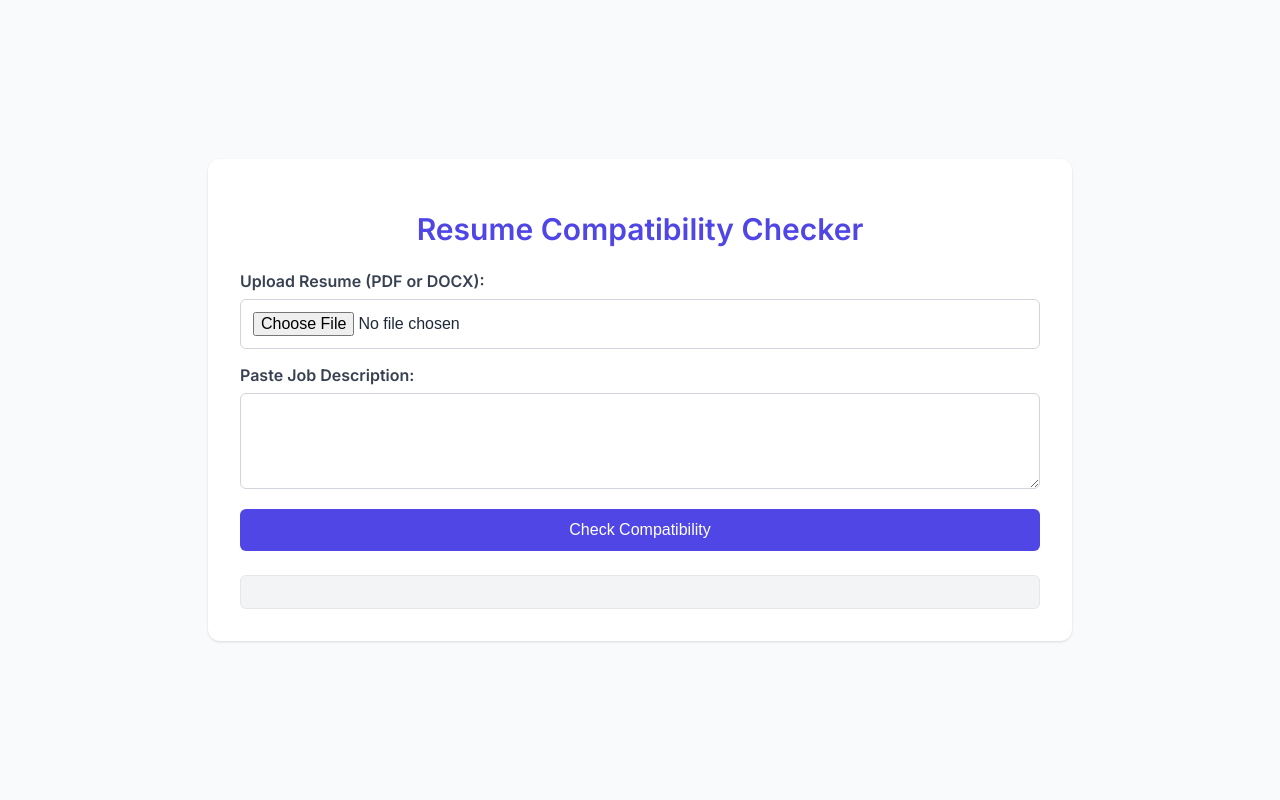
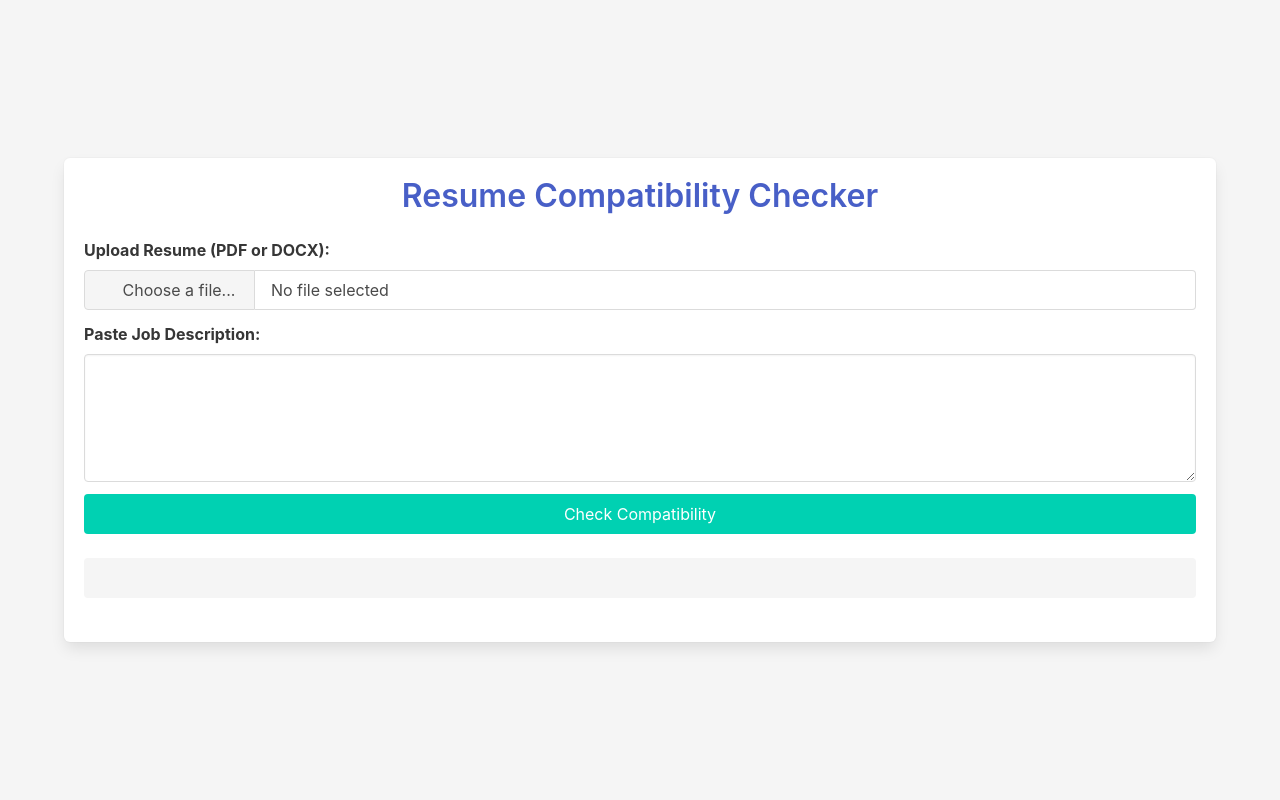
Before and after one commit to bradandersonr/ats-checker, a Flask app: page / in a window 1280 px wide. Run offline with Flask 3, Linux system fonts and the light colour scheme; some libraries are stand-ins or nearby versions.

Commit message:
refactor and restructure

```diff
--- /dev/null
+++ b/app/static/css/styles.css
@@ -0,0 +1,37 @@
+body {
+	min-height: 100vh;
+	display: flex;
+	align-items: center;
+	justify-content: center;
+	background-color: #f5f5f5;
+}
+
+.container {
+	max-width: 800px;
+	width: 100%;
+	margin: 2rem auto;
+}
+
+.title {
+	color: #485fc7;
+}
+
+#results {
+	margin-top: 1.5rem;
+}
+
+.spinner {
+	display: inline-block;
+	width: 1rem;
+	height: 1rem;
+	border: 2px solid #fff;
+	border-radius: 50%;
+	border-top-color: transparent;
+	animation: spin 1s linear infinite;
+}
+
+@keyframes spin {
+	to {
+		transform: rotate(360deg);
+	}
+}
--- /dev/null
+++ b/app/static/js/main.js
@@ -0,0 +1,65 @@
+document.addEventListener("DOMContentLoaded", function () {
+	const form = document.getElementById("resume-form");
+	const loadingIndicator = document.getElementById("loading");
+	const errorDiv = document.getElementById("error");
+	const resultsDiv = document.getElementById("results");
+	const fileInput = document.querySelector(".file-input");
+	const fileLabel = document.querySelector(".file-name");
+
+	// Update file name when file is selected
+	fileInput.addEventListener("change", function () {
+		if (fileInput.files.length > 0) {
+			fileLabel.textContent = fileInput.files[0].name;
+		} else {
+			fileLabel.textContent = "No file selected";
+		}
+	});
+
+	form.addEventListener("htmx:beforeRequest", function (evt) {
+		loadingIndicator.style.display = "inline-block";
+		errorDiv.style.display = "none";
+		resultsDiv.innerHTML = "Analysing your compatibility...";
+	});
+
+	form.addEventListener("htmx:afterRequest", function (evt) {
+		loadingIndicator.style.display = "none";
+		if (evt.detail.failed) {
+			errorDiv.textContent = "An error occurred. Please try again.";
+			errorDiv.style.display = "block";
+			resultsDiv.innerHTML =
+				"<p>An error occurred. Please check your input and try again.</p>";
+		}
+	});
+
+	form.addEventListener("htmx:responseError", function (evt) {
+		errorDiv.textContent = "Server connection error. Please try again.";
+		errorDiv.style.display = "block";
+		resultsDiv.innerHTML = "<p>Server connection error. Please try again.</p>";
+	});
+
+	form.addEventListener("htmx:response", function (evt) {
+		const response = JSON.parse(evt.detail.xhr.responseText);
+
+		if (evt.detail.xhr.status === 400) {
+			errorDiv.textContent = response.error;
+			errorDiv.style.display = "block";
+			resultsDiv.innerHTML = `<p>${response.error}</p>`;
+		} else if (evt.detail.xhr.status === 200) {
+			try {
+				resultsDiv.innerHTML = `
+                    <h2 class="title is-4 has-text-centered">${
+											response.compatibility_message
+										}</h2>
+                    <p class="has-text-centered">Similarity Score: ${response.similarity_score.toFixed(
+											2
+										)}%</p>
+                `;
+			} catch (error) {
+				console.error("Error parsing JSON:", error);
+				errorDiv.textContent = "Error: Invalid response from server.";
+				errorDiv.style.display = "block";
+				resultsDiv.innerHTML = "<p>Error: Invalid response from server.</p>";
+			}
+		}
+	});
+});
--- a/app/templates/index.html
+++ b/app/templates/index.html
@@ -1,173 +1,91 @@
 <!DOCTYPE html>
 <html lang="en">
 	<head>
-    <meta charset="UTF-8">
-    <meta name="viewport" content="width=device-width, initial-scale=1.0">
+		<meta charset="UTF-8" />
+		<meta name="viewport" content="width=device-width, initial-scale=1.0" />
 		<title>Resume Compatibility Checker</title>
 		<script src="https://unpkg.com/htmx.org@1.9.10"></script>
-    <link href="https://fonts.googleapis.com/css2?family=Inter:wght@400;600&display=swap" rel="stylesheet">
+		<link
+			rel="stylesheet"
+			href="https://cdn.jsdelivr.net/npm/bulma@0.9.4/css/bulma.min.css"
+		/>
+		<link
+			rel="stylesheet"
+			href="{{ url_for('static', filename='css/styles.css') }}"
+		/>
 		<script src="https://cdn.jsdelivr.net/npm/chart.js"></script>
-    <style>
-        body {
-            font-family: 'Inter', sans-serif;
-            background-color: #f9fafb;
-            color: #1f2937;
-            margin: 0;
-            padding: 0;
-            display: flex;
-            justify-content: center;
-            align-items: center;
-            min-height: 100vh;
-        }
-        .container {
-            background-color: #fff;
-            padding: 2rem;
-            border-radius: 0.75rem;
-            box-shadow: 0 1px 3px 0 rgba(0, 0, 0, 0.1), 0 1px 2px -1px rgba(0, 0, 0, 0.1);
-            width: 100%;
-            max-width: 800px;
-        }
-        h1 {
-            font-size: 1.875rem;
-            font-weight: 600;
-            margin-bottom: 1.5rem;
-            color: #4f46e5;
-            text-align: center;
-        }
-        form {
-            margin-bottom: 1.5rem;
-        }
-        label {
-            display: block;
-            margin-bottom: 0.5rem;
-            font-weight: 600;
-            color: #374151;
-        }
-        input[type="file"], textarea {
-            width: 100%;
-            padding: 0.75rem;
-            border-radius: 0.375rem;
-            border: 1px solid #d1d5db;
-            margin-bottom: 1rem;
-            font-size: 1rem;
-            box-sizing: border-box;
-        }
-        textarea {
-            resize: vertical;
-            min-height: 6rem;
-        }
-        button {
-            background-color: #4f46e5;
-            color: #fff;
-            padding: 0.75rem 1.5rem;
-            border-radius: 0.375rem;
-            border: none;
-            cursor: pointer;
-            font-size: 1rem;
-            transition: background-color 0.3s ease;
-            width: 100%;
-        }
-        button:hover {
-            background-color: #4338ca;
-        }
-        #results {
-            margin-top: 1.5rem;
-            background-color: #f3f4f6;
-            padding: 1rem;
-            border-radius: 0.375rem;
-            border: 1px solid #e5e7eb;
-        }
-        #results h2 {
-            font-size: 1.25rem;
-            font-weight: 600;
-            margin-bottom: 0.75rem;
-            color: #6b7280;
-            text-align: center;
-        }
-        #results p {
-            margin-bottom: 0.5rem;
-            color: #374151;
-            text-align: center;
-        }
-        #error {
-            color: red;
-            margin-top: 1rem;
-            padding: 0.75rem;
-            background-color: #fee2e2;
-            border-radius: 0.375rem;
-            border: 1px solid #fecaca;
-        }
-    </style>
 	</head>
 	<body>
 		<div class="container">
-        <h1>Resume Compatibility Checker</h1>
-        <form id="resume-form" hx-post="/" hx-target="#results" hx-indicator="#loading" enctype="multipart/form-data">
-            <label for="resume">Upload Resume (PDF or DOCX):</label>
-            <input type="file" id="resume" name="resume" accept=".pdf,.docx" required>
-            <label for="job_description">Paste Job Description:</label>
-            <textarea id="job_description" name="job_description" required></textarea>
-            <button type="submit">
-                <span id="loading" class="spinner" style="display: none;">Loading...</span>
-                Check Compatibility
+			<div class="box">
+				<h1 class="title has-text-centered">Resume Compatibility Checker</h1>
+				<form
+					id="resume-form"
+					hx-post="/"
+					hx-target="#results"
+					hx-indicator="#loading"
+					enctype="multipart/form-data"
+				>
+					<div class="field">
+						<label class="label" for="resume"
+							>Upload Resume (PDF or DOCX):</label
+						>
+						<div class="control">
+							<div class="file has-name is-fullwidth">
+								<label class="file-label">
+									<input
+										class="file-input"
+										type="file"
+										id="resume"
+										name="resume"
+										accept=".pdf,.docx"
+										required
+									/>
+									<span class="file-cta">
+										<span class="file-icon">
+											<i class="fas fa-upload"></i>
+										</span>
+										<span class="file-label"> Choose a file... </span>
+									</span>
+									<span class="file-name"> No file selected </span>
+								</label>
+							</div>
+						</div>
+					</div>
+
+					<div class="field">
+						<label class="label" for="job_description"
+							>Paste Job Description:</label
+						>
+						<div class="control">
+							<textarea
+								class="textarea"
+								id="job_description"
+								name="job_description"
+								required
+							></textarea>
+						</div>
+					</div>
+
+					<div class="field">
+						<div class="control">
+							<button class="button is-primary is-fullwidth" type="submit">
+								<span id="loading" class="spinner" style="display: none"></span>
+								<span>Check Compatibility</span>
 							</button>
+						</div>
+					</div>
 				</form>
-        <div id="results">
+
+				<div id="results" class="notification is-light"></div>
+				<div
+					id="error"
+					class="notification is-danger"
+					style="display: none"
+				></div>
 			</div>
-        <div id="error" style="display:none;"></div>
 		</div>
-    <script>
-        document.addEventListener('DOMContentLoaded', function () {
-            const form = document.getElementById('resume-form');
-            const loadingIndicator = document.getElementById('loading');
-            const errorDiv = document.getElementById('error');
-            const resultsDiv = document.getElementById('results');
-            const jobDescriptionInput = document.getElementById('job_description');
-            let gaugeChart;
 
-            form.addEventListener('htmx:beforeRequest', function (evt) {
-                loadingIndicator.style.display = 'inline-block';
-                errorDiv.style.display = 'none'; // Hide previous errors
-                resultsDiv.innerHTML = 'Analysing your compatability...'; // Clear previous results
-            });
-
-            form.addEventListener('htmx:afterRequest', function (evt) {
-                loadingIndicator.style.display = 'none';
-                if (evt.detail.failed) {
-                    errorDiv.textContent = 'An error occurred. Please try again.';
-                    errorDiv.style.display = 'block';
-                    resultsDiv.innerHTML = '<p>An error occurred. Please check your input and try again.</p>'; // show error in results
-                }
-            });
-
-            form.addEventListener('htmx:responseError', function(evt){
-                errorDiv.textContent = ' সার্ভার এর সাথে যোগাযোগ করা সম্ভব হয়নি।';
-                errorDiv.style.display = 'block';
-                resultsDiv.innerHTML = '<p> সার্ভার এর সাথে যোগাযোগ করা সম্ভব হয়নি।</p>';
-            })
-
-            form.addEventListener('htmx:response', function (evt) {
-                const response = JSON.parse(evt.detail.xhr.responseText);
-
-                if (evt.detail.xhr.status === 400) {
-                    errorDiv.textContent = response.error;
-                    errorDiv.style.display = 'block';
-                    resultsDiv.innerHTML = `<p>${response.error}</p>`; // Display error
-                } else if (evt.detail.xhr.status === 200) {
-                    try {
-                        resultsDiv.innerHTML = `
-                                <h2>${response.compatibility_message}</h2>
-                                <p>Similarity Score: ${response.similarity_score.toFixed(2)}%</p>
-                            `;
-                    } catch (error) {
-                        console.error("Error parsing JSON:", error);
-                        errorDiv.textContent = 'Error: Invalid response from server.';
-                        errorDiv.style.display = 'block';
-                        resultsDiv.innerHTML = '<p>Error: Invalid response from server.</p>';
-                    }
-                }
-            });
-        });
-    </script>
+		<script src="{{ url_for('static', filename='js/main.js') }}"></script>
 	</body>
 </html>
```
Lines whose indentation alone changed are shown as unchanged.
